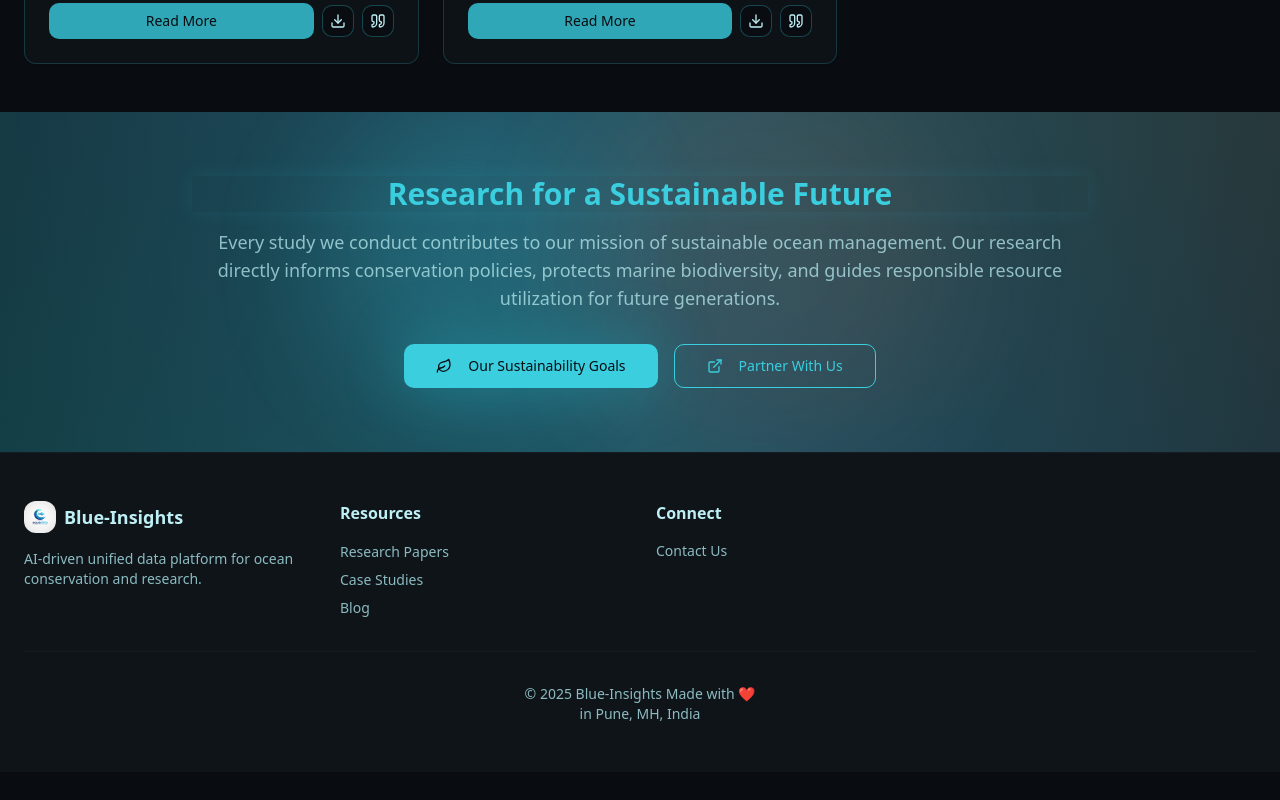
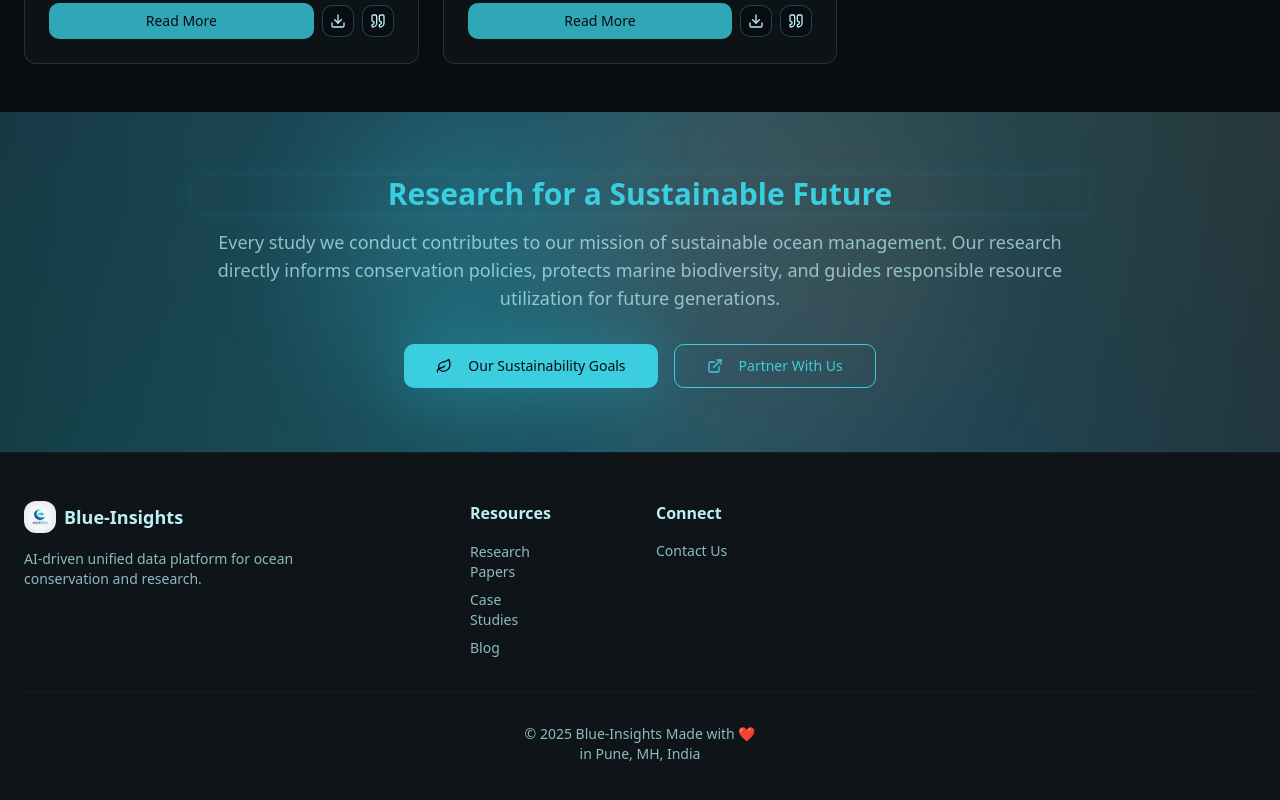
Before and after one commit to theProNerd14/aqua-insights-16, a React (Vite) app: page /research in a window 1280 px wide. Shown: the part 1902-2702 px from the top of the page. Before the commit the page ends 2674 px from the top, so only its background shows below. Built offline with nearby package versions, Linux system fonts and the light colour scheme; the HTML template or start-up script is replaced by a standard one.

Commit message:
Visual edit in Lovable

```diff
--- a/src/components/Footer.tsx
+++ b/src/components/Footer.tsx
@@ -15,7 +15,7 @@ export const Footer = () => {
 
 
 
-          <div>
+          <div className="px-[130px]">
             <h3 className="font-semibold mb-4">Resources</h3>
             <ul className="space-y-2 text-sm text-muted-foreground py-px">
 
```
